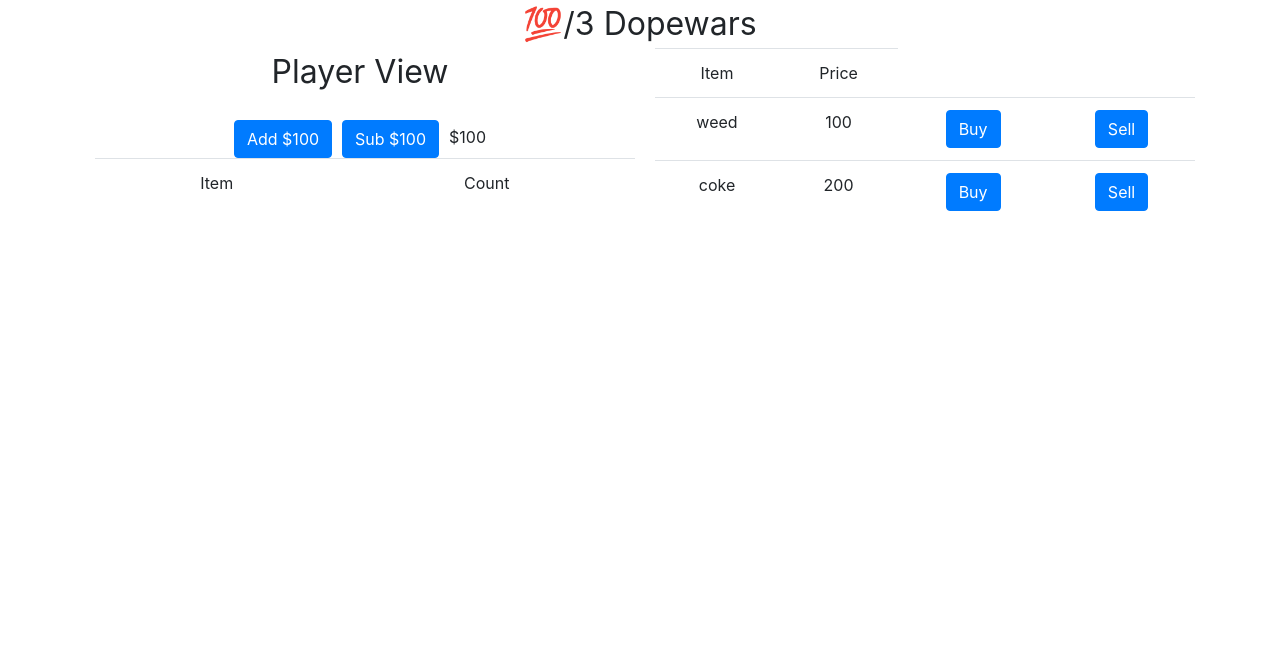
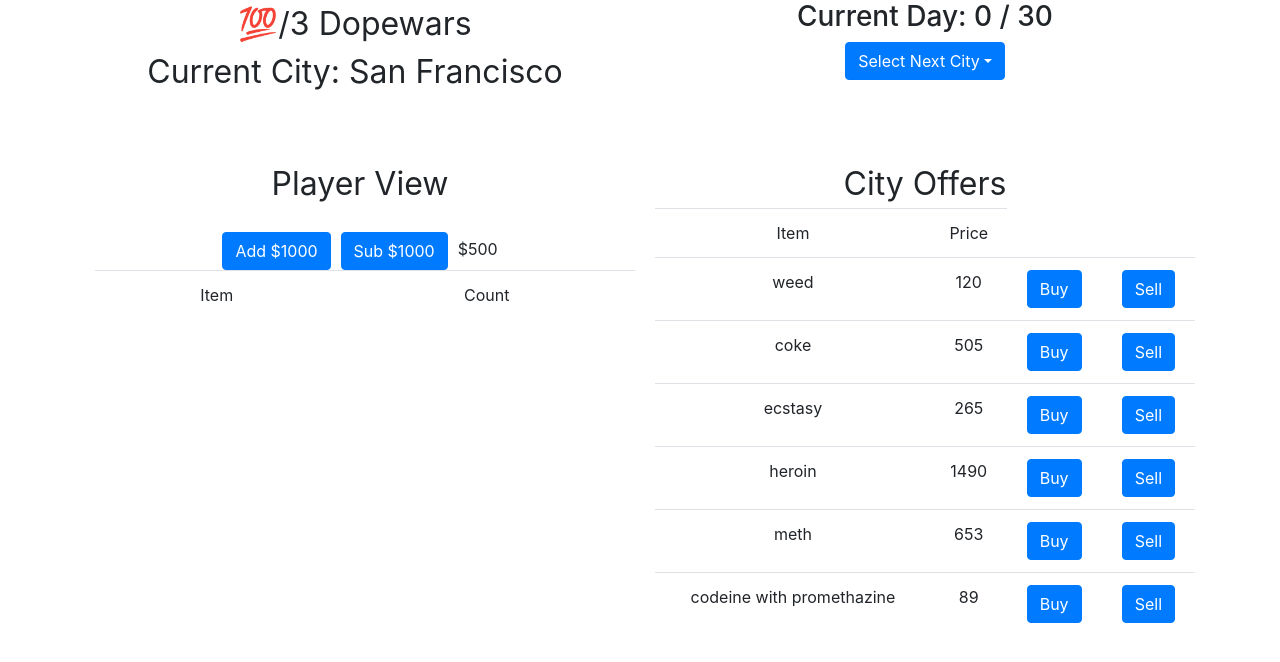
Before and after one commit to onewland/dopewars, a React (Create React App) app: page / in a window 1280 px wide. Shown: the top 662 px of the page. Built offline with nearby package versions, Linux system fonts and the light colour scheme.

Commit message:
change cities logic

```diff
--- a/src/App.css
+++ b/src/App.css
@@ -13,20 +13,6 @@
   }
 }
 
-.App-header {
-  background-color: #282c34;
-  min-height: 100vh;
-  display: flex;
-  flex-direction: column;
-  align-items: center;
-  justify-content: center;
-  font-size: calc(10px + 2vmin);
-  color: white;
-}
-
-.App-link {
-  color: #61dafb;
-}
 
 @keyframes App-logo-spin {
   from {
@@ -44,3 +30,7 @@ header {
 .space-children * {
   margin-left: 10px;
 }
+
+#header-row {
+  margin-bottom: 4em;
+}
--- a/src/App.js
+++ b/src/App.js
@@ -4,6 +4,8 @@ import Container from 'react-bootstrap/Container';
 import Row from 'react-bootstrap/Row';
 import Col from 'react-bootstrap/Col';
 import Table from 'react-bootstrap/Table';
+import DropdownButton from 'react-bootstrap/DropdownButton';
+import Dropdown from 'react-bootstrap/Dropdown';
 
 import './App.css';
 
@@ -43,6 +45,7 @@ class OfferViewer extends React.Component {
   render() {
     return (
       <Col>
+        <header>City Offers</header>
         <Table>
           <thead>
             <tr>
@@ -61,7 +64,9 @@ class OfferViewer extends React.Component {
 
 class InventoryViewer extends React.Component {
   itemList() {
-    return Object.entries(this.props.inventory).map(entry => {
+    return Object.entries(this.props.inventory)
+      .filter(entry => entry[1] > 0)
+      .map(entry => {
         const [key,val] = entry;
         return (
           <tr key={key}>
@@ -89,26 +94,49 @@ class InventoryViewer extends React.Component {
   }
 }
 
+const offer = (name, price) => ({productName: name, price: price})
+const offersBase = [
+  offer('weed', 100),
+  offer('coke', 200),
+  offer('ecstasy', 150),
+  offer('heroin', 500),
+  offer('meth', 300),
+  offer('codeine with promethazine', 50)
+]
+
 
 class Game extends React.Component {
   constructor(props) {
     super(props);
 
-    let offers = [
-      {
-        productName: 'weed',
-        price: 100
-      },
-      {
-        productName: 'coke',
-        price: 200
-      }
-    ];
+    const city = (name, ...meta) => ({name: name, meta: meta})
 
-    this.state = {money: props.startMoney, offers: offers, playerInventory: {}};
+    let availableCities = [
+      city("San Francisco"),
+      city("New York"),
+      city("Houston")
+    ]
+
+    this.state = {
+      dayCount: 0,
+      money: props.startMoney,
+      offers: this.shuffleOffers(availableCities[0]),
+      playerInventory: {},
+      currentCity: availableCities[0],
+      availableCities: availableCities
+    };
+
     this.adjustMoneyCurry = this.adjustMoneyCurry.bind(this);
     this.onPlayerBalanceChange = this.onPlayerBalanceChange.bind(this);
     this.onPlayerInventoryChange = this.onPlayerInventoryChange.bind(this);
+  }
+
+  shuffleOffers() {
+    return offersBase.map(offerBase => {
+      const proportion = 1 + (Math.floor(Math.random() * 250)/100-0.5);
+
+      return offer(offerBase.productName, Math.floor(offerBase.price * proportion))
+    });
   }
 
   adjustMoneyCurry(amount) {
@@ -136,17 +164,19 @@ class Game extends React.Component {
   render() {
     return (
       <Container>
-        <Row>
+        <Row id="header-row">
           <Col>
             <header><span role="img" aria-label="stylized 100">💯</span>/3 Dopewars</header>
+            <header>Current City: {this.state.currentCity.name} </header>
           </Col>
+            {this.nextCityDropdown()}
         </Row>
         <Row>
           <Col className="space-children">
             <header>Player View</header>
             <br/>
-            <Button onClick={this.adjustMoneyCurry(100)}>Add $100</Button>
-            <Button onClick={this.adjustMoneyCurry(-100)}>Sub $100</Button>
+            <Button onClick={this.adjustMoneyCurry(1000)}>Add $1000</Button>
+            <Button onClick={this.adjustMoneyCurry(-1000)}>Sub $1000</Button>
             <MoneyViewer money={this.state.money}/>
             <InventoryViewer inventory={this.state.playerInventory}/>
           </Col>
@@ -160,12 +190,35 @@ class Game extends React.Component {
       </Container>
     );
   }
+
+  selectNextCity(nextCity) {
+    this.setState({
+      dayCount: this.state.dayCount + 1,
+      currentCity: nextCity,
+      offers: this.shuffleOffers()
+    });
+  }
+
+  nextCityDropdown() {
+    return (
+      <Col>
+        <h3>Current Day: {this.state.dayCount} / {this.props.maxDays}</h3>
+        <DropdownButton title="Select Next City">
+          {this.state.availableCities.map(city =>
+              <Dropdown.Item key={city.name} onSelect={() => this.selectNextCity(city)}>
+                {city.name}
+              </Dropdown.Item>
+          )}
+        </DropdownButton>
+      </Col>
+    );
+  }
 }
 
 function App() {
   return (
     <div className="App">
-      <Game startMoney={100}/>
+      <Game startMoney={500} maxDays={30}/>
     </div>
   );
 }
```
Lines whose indentation alone changed are shown as unchanged.
